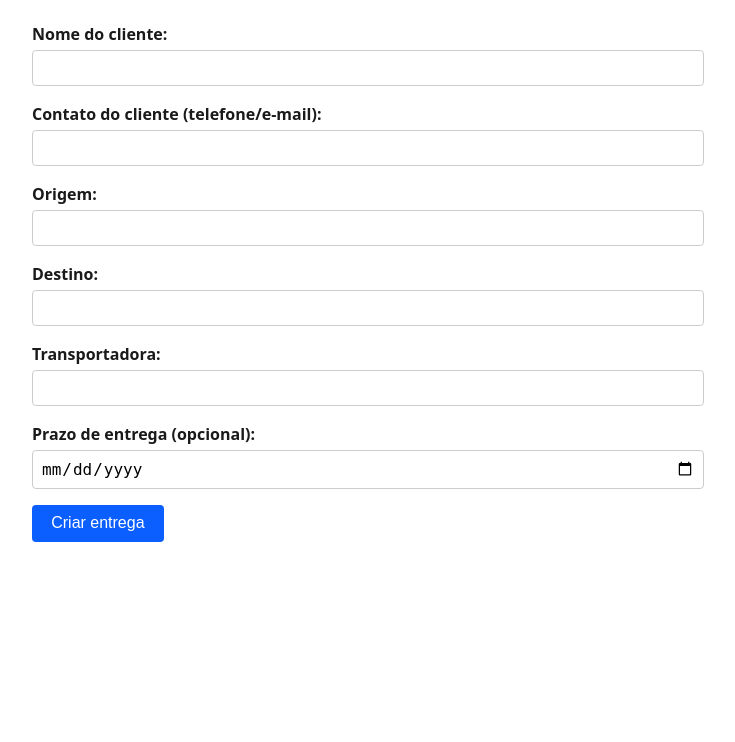
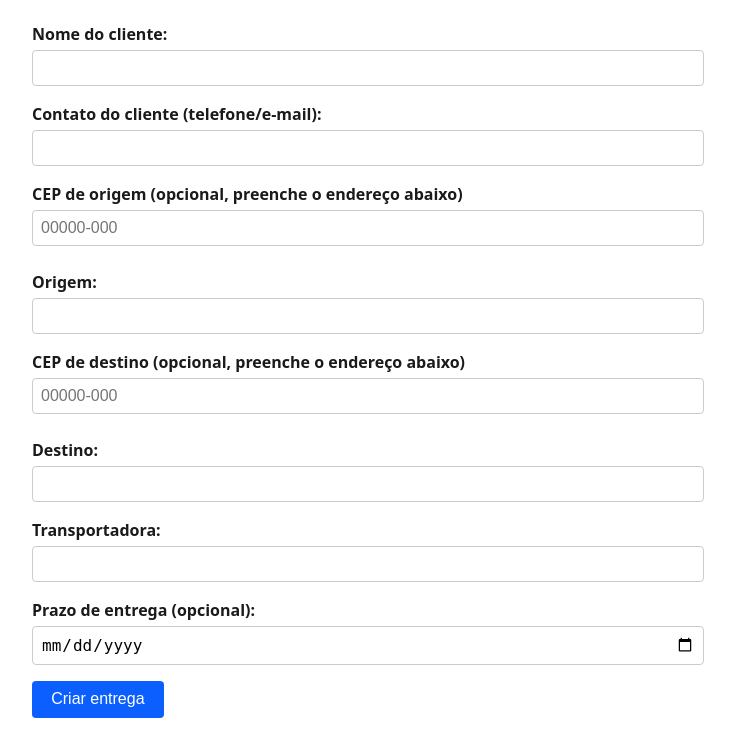
Before and after one commit to Clayyton36/TrackFlow, a Django app: page /entregas/nova/ in a window 1280 px wide. Shown: the part 156-898 px from the top of the page, without its empty margins (272-1007 px from the left). Before the commit the page ends 698 px from the top, so only its background shows below. Run offline with Django 5.2, Linux system fonts and the light colour scheme; a user stored in the database is signed in; tables that the repository leaves empty hold one stand-in row (values such as "Sample post").

Commit message:
Adiciona autocomplete de endereço via ViaCEP na criação de entrega
Campos de CEP de origem/destino no formulário de nova entrega chamam a
API pública da ViaCEP direto do navegador (static/js/cep.js) e preenchem
o campo de endereço com logradouro/bairro/cidade-UF. Puramente client-side,
sem tocar no backend — origem/destino continuam texto livre editável (o
usuário completa o número manualmente).

Co-Authored-By: Claude Sonnet 5 <noreply@anthropic.com>
Claude-Session: https://claude.ai/code/session_01KA9Do9MHwjYwZj3UCQjT1t

```diff
--- a/static/css/style.css
+++ b/static/css/style.css
@@ -107,6 +107,13 @@ th, td { text-align: left; padding: 0.5rem; border-bottom: 1px solid var(--cor-b
 
 .erro { color: var(--cor-erro); font-weight: 600; }
 
+.status-cep {
+    display: block;
+    font-size: 0.85rem;
+    color: #555;
+    margin-top: 0.25rem;
+}
+
 .cards-metricas {
     display: grid;
     grid-template-columns: repeat(auto-fit, minmax(150px, 1fr));
--- /dev/null
+++ b/static/js/cep.js
@@ -0,0 +1,57 @@
+(function () {
+    "use strict";
+
+    var CEP_VALIDO = /^\d{8}$/;
+
+    function formatarEndereco(dados) {
+        var partes = [dados.logradouro, dados.bairro, dados.localidade + " - " + dados.uf].filter(function (parte) {
+            return Boolean(parte);
+        });
+        return partes.join(", ");
+    }
+
+    function buscarCep(cepBruto) {
+        var cep = cepBruto.replace(/\D/g, "");
+        if (!CEP_VALIDO.test(cep)) {
+            return Promise.reject(new Error("CEP precisa ter 8 dígitos."));
+        }
+        return fetch("https://viacep.com.br/ws/" + cep + "/json/").then(function (resposta) {
+            if (!resposta.ok) {
+                throw new Error("Erro ao consultar o CEP.");
+            }
+            return resposta.json();
+        }).then(function (dados) {
+            if (dados.erro) {
+                throw new Error("CEP não encontrado.");
+            }
+            return dados;
+        });
+    }
+
+    function ligarAutocompleteCep(idCep, idEndereco, idStatus) {
+        var inputCep = document.getElementById(idCep);
+        var inputEndereco = document.getElementById(idEndereco);
+        var status = document.getElementById(idStatus);
+        if (!inputCep || !inputEndereco || !status) return;
+
+        inputCep.addEventListener("blur", function () {
+            var valor = inputCep.value.trim();
+            if (!valor) {
+                status.textContent = "";
+                return;
+            }
+            status.textContent = "Buscando endereço...";
+            buscarCep(valor).then(function (dados) {
+                inputEndereco.value = formatarEndereco(dados);
+                status.textContent = "Endereço preenchido — confira o número.";
+            }).catch(function (erro) {
+                status.textContent = erro.message;
+            });
+        });
+    }
+
+    document.addEventListener("DOMContentLoaded", function () {
+        ligarAutocompleteCep("cep-origem", "id_origem", "status-cep-origem");
+        ligarAutocompleteCep("cep-destino", "id_destino", "status-cep-destino");
+    });
+})();
--- a/templates/entregas/criar_entrega.html
+++ b/templates/entregas/criar_entrega.html
@@ -1,10 +1,56 @@
 {% extends "base.html" %}
+{% load static %}
 {% block title %}Nova entrega - TrackFlow{% endblock %}
 {% block content %}
 <h1>Nova entrega</h1>
 <form method="post" novalidate>
     {% csrf_token %}
-    {{ form.as_p }}
+
+    <p>
+        {{ form.cliente_nome.label_tag }}
+        {{ form.cliente_nome }}
+        {{ form.cliente_nome.errors }}
+    </p>
+    <p>
+        {{ form.cliente_contato.label_tag }}
+        {{ form.cliente_contato }}
+        {{ form.cliente_contato.errors }}
+    </p>
+
+    <p>
+        <label for="cep-origem">CEP de origem (opcional, preenche o endereço abaixo)</label>
+        <input type="text" id="cep-origem" inputmode="numeric" maxlength="9" placeholder="00000-000" autocomplete="off">
+        <span id="status-cep-origem" aria-live="polite" class="status-cep"></span>
+    </p>
+    <p>
+        {{ form.origem.label_tag }}
+        {{ form.origem }}
+        {{ form.origem.errors }}
+    </p>
+
+    <p>
+        <label for="cep-destino">CEP de destino (opcional, preenche o endereço abaixo)</label>
+        <input type="text" id="cep-destino" inputmode="numeric" maxlength="9" placeholder="00000-000" autocomplete="off">
+        <span id="status-cep-destino" aria-live="polite" class="status-cep"></span>
+    </p>
+    <p>
+        {{ form.destino.label_tag }}
+        {{ form.destino }}
+        {{ form.destino.errors }}
+    </p>
+
+    <p>
+        {{ form.transportadora.label_tag }}
+        {{ form.transportadora }}
+        {{ form.transportadora.errors }}
+    </p>
+    <p>
+        {{ form.prazo_entrega.label_tag }}
+        {{ form.prazo_entrega }}
+        {{ form.prazo_entrega.errors }}
+    </p>
+
     <button type="submit">Criar entrega</button>
 </form>
+<script src="{% static 'js/cep.js' %}"></script>
 {% endblock %}
```
Also changed, not shown: entregas/tests/test_views.py (added, +25 -0 lines), README.md.
